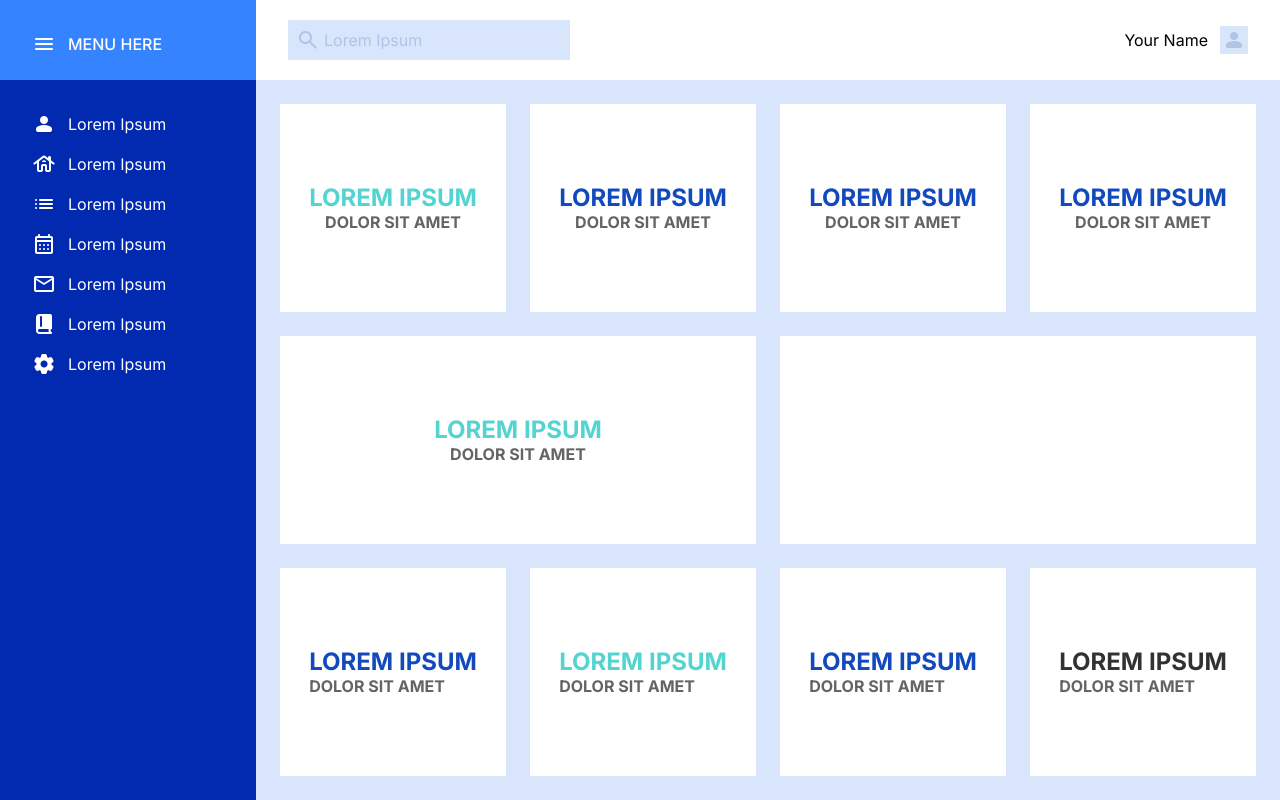
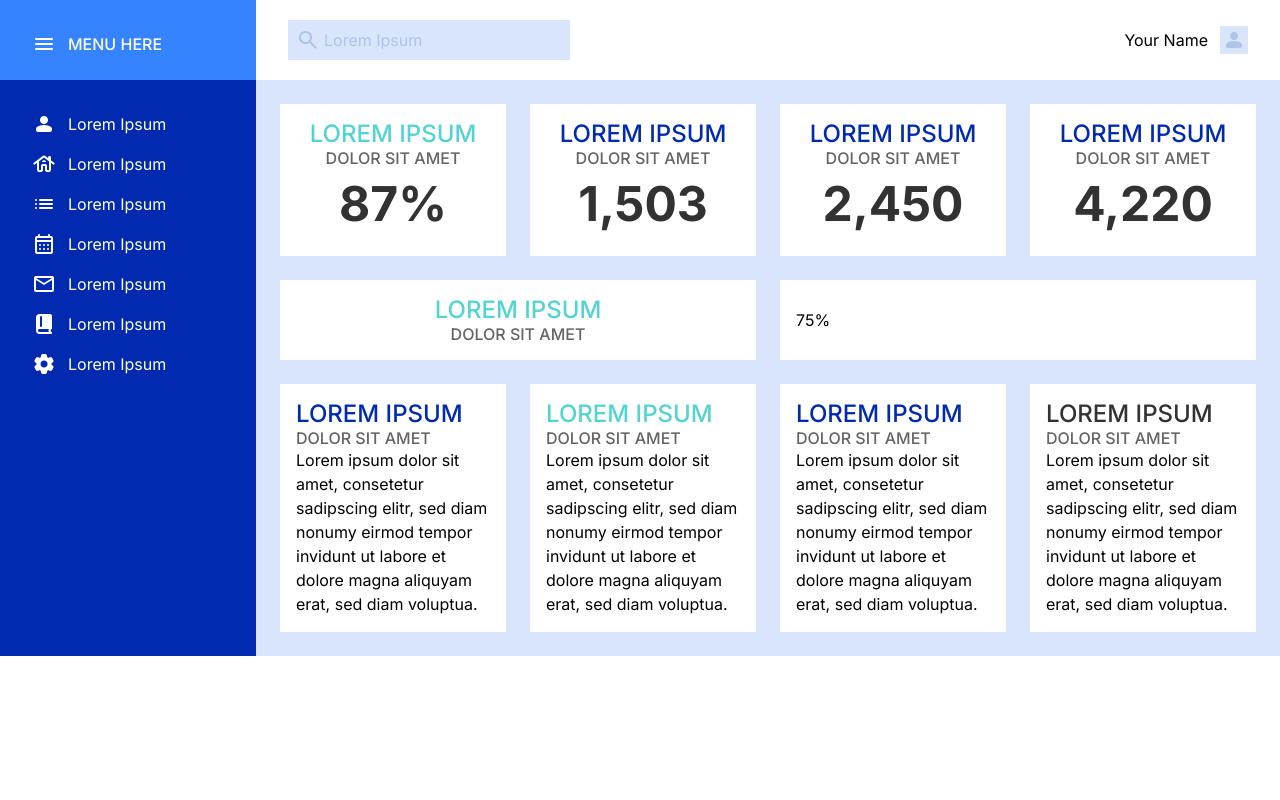
Before and after one commit to jana2308walter/showoff-dashboard, an Angular app: page / in a window 1280 px wide. Built offline with nearby package versions, Linux system fonts and the light colour scheme.

Commit message:
feat: Add cards and headlines

```diff
--- a/src/app/showoff-dashboard.component.html
+++ b/src/app/showoff-dashboard.component.html
@@ -14,22 +14,50 @@
 
   <sod-content>
     <sod-card-row>
-      <sod-card [titleColor]="'mint'" [alignment]="'center'"></sod-card>
-      <sod-card [titleColor]="'blue'" [alignment]="'center'"></sod-card>
-      <sod-card [titleColor]="'blue'" [alignment]="'center'"></sod-card>
-      <sod-card [titleColor]="'blue'" [alignment]="'center'"></sod-card>
+      <sod-card [titleColor]="'mint'" [alignment]="'center'">
+        <p sodText>87%</p>
+      </sod-card>
+      <sod-card [titleColor]="'blue'" [alignment]="'center'">
+        <p sodText>1,503</p>
+      </sod-card>
+      <sod-card [titleColor]="'blue'" [alignment]="'center'">
+        <p sodText>2,450</p>
+      </sod-card>
+      <sod-card [titleColor]="'blue'" [alignment]="'center'">
+        <p sodText>4,220</p>
+      </sod-card>
     </sod-card-row>
 
     <sod-card-row>
       <sod-card [titleColor]="'mint'" [alignment]="'center'"></sod-card>
-      <sod-card [title]="''" [subtitle]="''"></sod-card>
+      <sod-card [title]="''" [subtitle]="''">75%</sod-card>
     </sod-card-row>
 
     <sod-card-row>
-      <sod-card [titleColor]="'blue'" [alignment]="'left'"></sod-card>
-      <sod-card [titleColor]="'mint'" [alignment]="'left'"></sod-card>
-      <sod-card [titleColor]="'blue'" [alignment]="'left'"></sod-card>
-      <sod-card [titleColor]="'grey'" [alignment]="'left'"></sod-card>
+      <sod-card [titleColor]="'blue'" [alignment]="'left'">
+        <p>
+          Lorem ipsum dolor sit amet, consetetur sadipscing elitr, sed diam nonumy eirmod tempor
+          invidunt ut labore et dolore magna aliquyam erat, sed diam voluptua.
+        </p>
+      </sod-card>
+      <sod-card [titleColor]="'mint'" [alignment]="'left'">
+        <p>
+          Lorem ipsum dolor sit amet, consetetur sadipscing elitr, sed diam nonumy eirmod tempor
+          invidunt ut labore et dolore magna aliquyam erat, sed diam voluptua.
+        </p>
+      </sod-card>
+      <sod-card [titleColor]="'blue'" [alignment]="'left'">
+        <p>
+          Lorem ipsum dolor sit amet, consetetur sadipscing elitr, sed diam nonumy eirmod tempor
+          invidunt ut labore et dolore magna aliquyam erat, sed diam voluptua.
+        </p>
+      </sod-card>
+      <sod-card [titleColor]="'grey'" [alignment]="'left'">
+        <p>
+          Lorem ipsum dolor sit amet, consetetur sadipscing elitr, sed diam nonumy eirmod tempor
+          invidunt ut labore et dolore magna aliquyam erat, sed diam voluptua.
+        </p>
+      </sod-card>
     </sod-card-row>
   </sod-content>
 </sod-layout>
--- a/src/app/showoff-dashboard.component.ts
+++ b/src/app/showoff-dashboard.component.ts
@@ -7,6 +7,7 @@ import { ContentComponent } from '../components/content/content.component';
 import { LayoutComponent } from '../components/layout/layout-component';
 import { LogoComponent } from '../components/logo/logo-component';
 import { AsideEntryComponent } from '../components/aside-entry/aside-entry.component';
+import { TextDirective } from '../directives/text/text.directive';
 
 @Component({
   selector: 'sod-root',
@@ -18,7 +19,8 @@ import { AsideEntryComponent } from '../components/aside-entry/aside-entry.compo
     ContentComponent,
     LayoutComponent,
     LogoComponent,
-    AsideEntryComponent
+    AsideEntryComponent,
+    TextDirective
   ],
   templateUrl: './showoff-dashboard.component.html'
 })
--- a/src/components/card/card.component.html
+++ b/src/components/card/card.component.html
@@ -6,7 +6,7 @@
   <h3
     class="headline__title"
     [class.is-mint-m]="titleColor === 'mint'"
-    [class.is-blue-md]="titleColor === 'blue'"
+    [class.is-blue-m]="titleColor === 'blue'"
     [class.is-grey-d]="titleColor === 'grey'"
   >
     {{ title }}
--- a/src/components/card/card.component.ts
+++ b/src/components/card/card.component.ts
@@ -5,7 +5,9 @@ import { Component, Input } from '@angular/core';
   imports: [],
   templateUrl: './card.component.html',
   host: {
-    class: 'card'
+    class: 'card',
+    '[class.is-left]': 'alignment === "left"',
+    '[class.is-center]': 'alignment === "center"'
   }
 })
 export class CardComponent {
--- /dev/null
+++ b/src/directives/text/text.directive.ts
@@ -0,0 +1,9 @@
+import { Directive } from '@angular/core';
+
+@Directive({
+  selector: '[sodText]',
+  host: {
+    class: 'text'
+  }
+})
+export class TextDirective {}
--- a/src/styles.scss
+++ b/src/styles.scss
@@ -14,6 +14,9 @@
 @use 'styles/components/layout';
 @use 'styles/components/logo';
 
+// Directives
+@use 'styles/directives/text';
+
 // Generic Styles
 @use 'styles/generic/button';
 @use 'styles/generic/headline';
--- a/src/styles/components/_card.scss
+++ b/src/styles/components/_card.scss
@@ -4,9 +4,16 @@
   display: flex;
   flex-direction: column;
   justify-content: center;
-  align-items: center;
   width: 100%;
   height: 100%;
   background-color: var(--white);
   padding: sizes.$spacing6;
+
+  &.is-left {
+    align-items: flex-start;
+  }
+
+  &.is-center {
+    align-items: center;
+  }
 }
--- a/src/styles/components/_layout.scss
+++ b/src/styles/components/_layout.scss
@@ -3,7 +3,8 @@
 .layout {
   display: grid;
   width: 100vw;
-  height: 100vh;
+  height: auto;
+  overflow-y: auto;
   grid-template-columns: sizes.$spacing22 auto;
   grid-auto-rows: sizes.$spacing11 auto;
   grid-template-areas:
--- /dev/null
+++ b/src/styles/directives/_text.scss
@@ -0,0 +1,7 @@
+@use '../base/sizes';
+
+.text {
+  font-size: sizes.$spacing9;
+  font-weight: 700;
+  color: var(--grey-d);
+}
--- a/src/styles/generic/_headline.scss
+++ b/src/styles/generic/_headline.scss
@@ -15,12 +15,14 @@
 .headline__title {
   @include typography.headline-3;
 
+  font-weight: 500;
+
   &.is-mint-m {
     color: var(--mint-m);
   }
 
-  &.is-blue-md {
-    color: var(--blue-md);
+  &.is-blue-m {
+    color: var(--blue-d);
   }
 
   &.is-grey-d {
@@ -31,6 +33,8 @@
 .headline__subtitle {
   @include typography.headline-4;
 
+  font-weight: 500;
+
   &.is-grey-md {
     color: var(--grey-md);
   }
```
Also changed, not shown: 1 other file (tests, documents, lock files or other folders).
